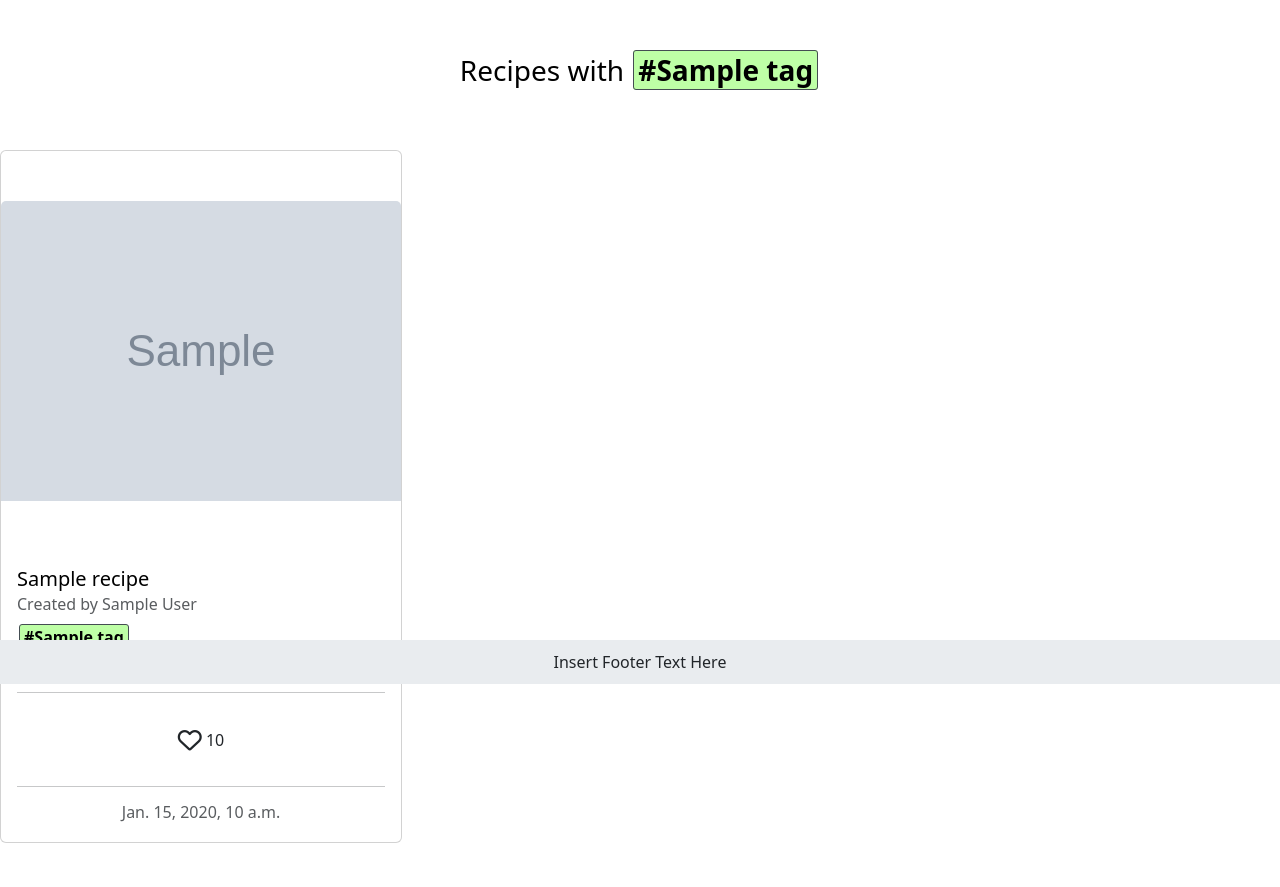
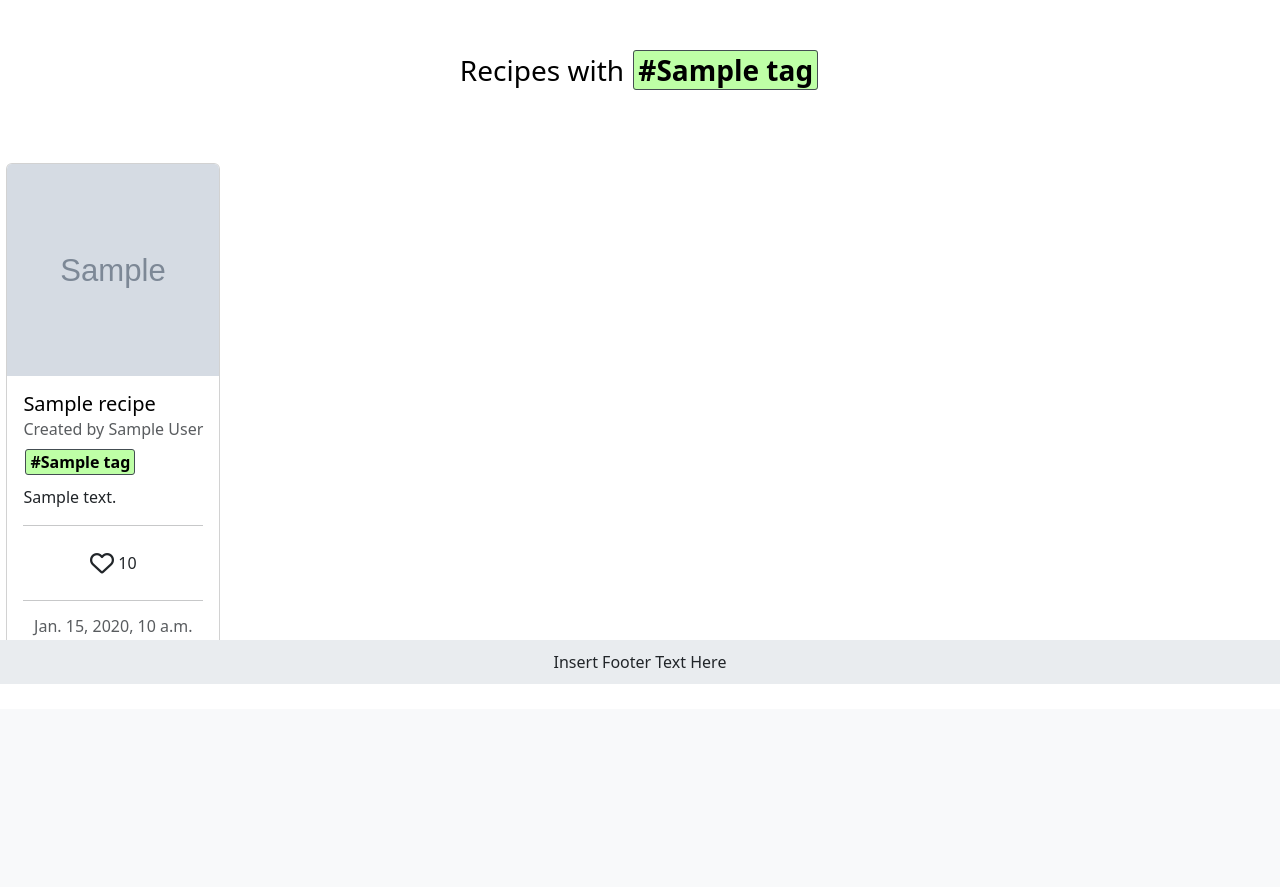
Before and after one commit to AlfredA93/recipe-repo-2, a Django app: template templates/tag_search.html in a window 1280 px wide. Shown: the part 116-1003 px from the top of the page. After the commit the page ends 800 px from the top, so only its background shows below. Run offline with Django 3.2, Linux system fonts and the light colour scheme; the template is opened without the code that fills it: most values are stand-ins (such as "Sample title", 1, 10 or a date in 2020); grey boxes marked "Sample" are stand-in pictures; some libraries are stand-ins or nearby versions.

Commit message:
Update search and tag_search page's recipe section

```diff
--- a/templates/tag_search.html
+++ b/templates/tag_search.html
@@ -10,34 +10,36 @@
     </h3>
 </div>
 <!-- Recipe Section -->
-<div class="col-12 md-4">
+<div class="col-12 md-4 pb-2">
         <div class="row g-0">
             {% for recipe in recipes %}
-            <div class="col-md-4 d-flex align-items-stretch">
+            <div class="col-md-4 d-flex align-items-stretch card-padding">
                 <div class="card">
-                    <a href="{% url 'recipe_detail' recipe.slug %}" class="recipe-link">
+                    <!-- Image -->
                     {% if 'default' in recipe.image.url %}
-                        <img src="{% static 'images/logo1.webp' %}" class="card-img-top" alt="Recipe Repo logo. Recipes plus storage.">
+                        <div class="image">
+                            <a href="{% url 'recipe_detail' recipe.slug %}" class="card-img-top" style="background-image: url('{% static 'images/logo1.webp' %}');"></a>
+                        </div>
                     {% else %}
-                    <div class="image">
-                        <img src="{{ recipe.image.url }}" class="img card-img-top" alt="{{recipe.title}}">
-                    </div>
-                    </a>
+                        <div class="image">
+                            <a href="{% url 'recipe_detail' recipe.slug %}" class="img card-img-top" style="background-image: url('{{ recipe.image.url }}')"></a>
+                        </div>
                     {% endif %}
+                    <!-- Card Body - Text, Tags and Icons -->
                     <div class="card-body d-flex justify-content-end flex-column">
+                        <!-- Title and Author -->
                         <a href="{% url 'recipe_detail' recipe.slug %}" class="recipe-link">
                             <h5 class="card-title">{{recipe.title}}</h5>
                         </a>
                         <h6 class="card-subtitle mb-2 text-body-secondary">Created by {{recipe.author}}</h6>
-
                         <!-- Tags -->
                         <div class="d-flex flex-wrap ">
                             {% for tag in recipe.tags.all %}
-                            <a href="{% url 'tagged' tag.slug %}" class="tag-btn">#{{ tag }}</a>
+                            <a href="{% url 'tagged' tag.slug %}" class="tag-btn tag-link">#{{ tag }}</a>
                             {% endfor %}
                         </div>
-
-                        <p class="card-text">{{ recipe.summary }}</p>
+                        <!-- Summary -->
+                        <p class="card-text pt-2">{{ recipe.summary }}</p>
                         <hr class="mt-auto">
                         <!-- Like and Bookmarks Buttons -->
                         <div class="icons-container">
@@ -81,6 +83,7 @@
                         {% endif %}
                         </div>
                         <hr>
+                        <!-- Date Created -->
                         <div class="card-text text-muted h6 text-center pb-1">{{recipe.published_on}}</div>
                     </div>
                 </div>
```
Also changed, not shown: templates/search.html (+15 -12 lines).
